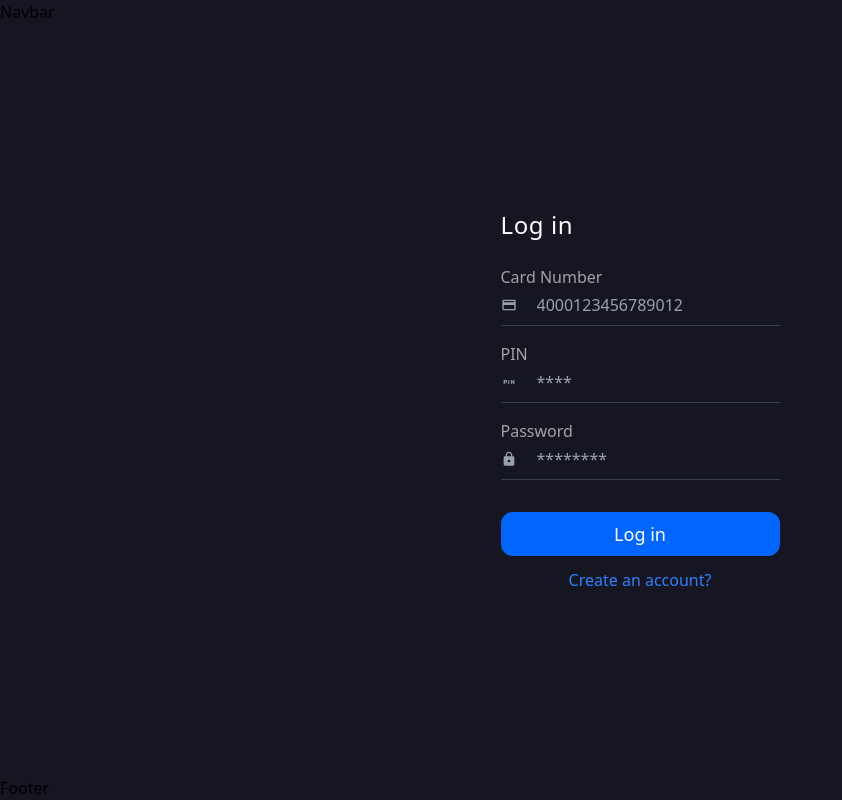
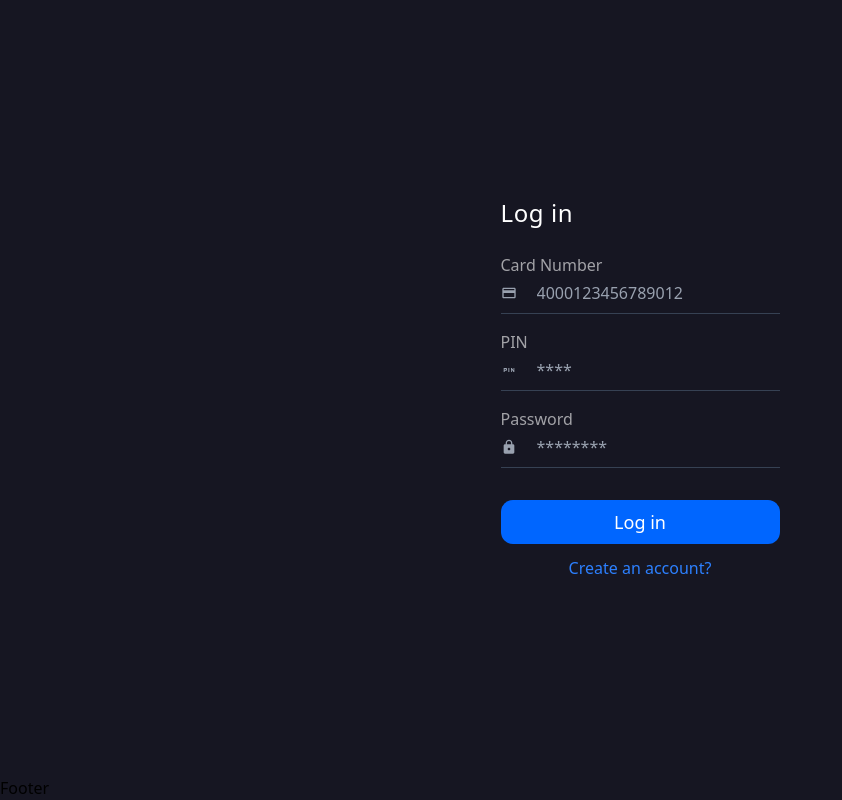
Before and after one commit to jamesmcdonald112/simple-banking-system-full-stack, a React (Vite) app in the folder frontend/: page /login in a window 1280 px wide. Shown: the whole page, without its empty margins (0-842 px from the left). Built offline with nearby package versions, Linux system fonts and the light colour scheme; no server answers.

Commit message:
Remove text from navbar

```diff
--- a/frontend/src/components/Navbar.tsx
+++ b/frontend/src/components/Navbar.tsx
@@ -1,3 +1,3 @@
 export default function Navbar() {
-  return <p>Navbar</p>
+  return <p></p>
 }
```
